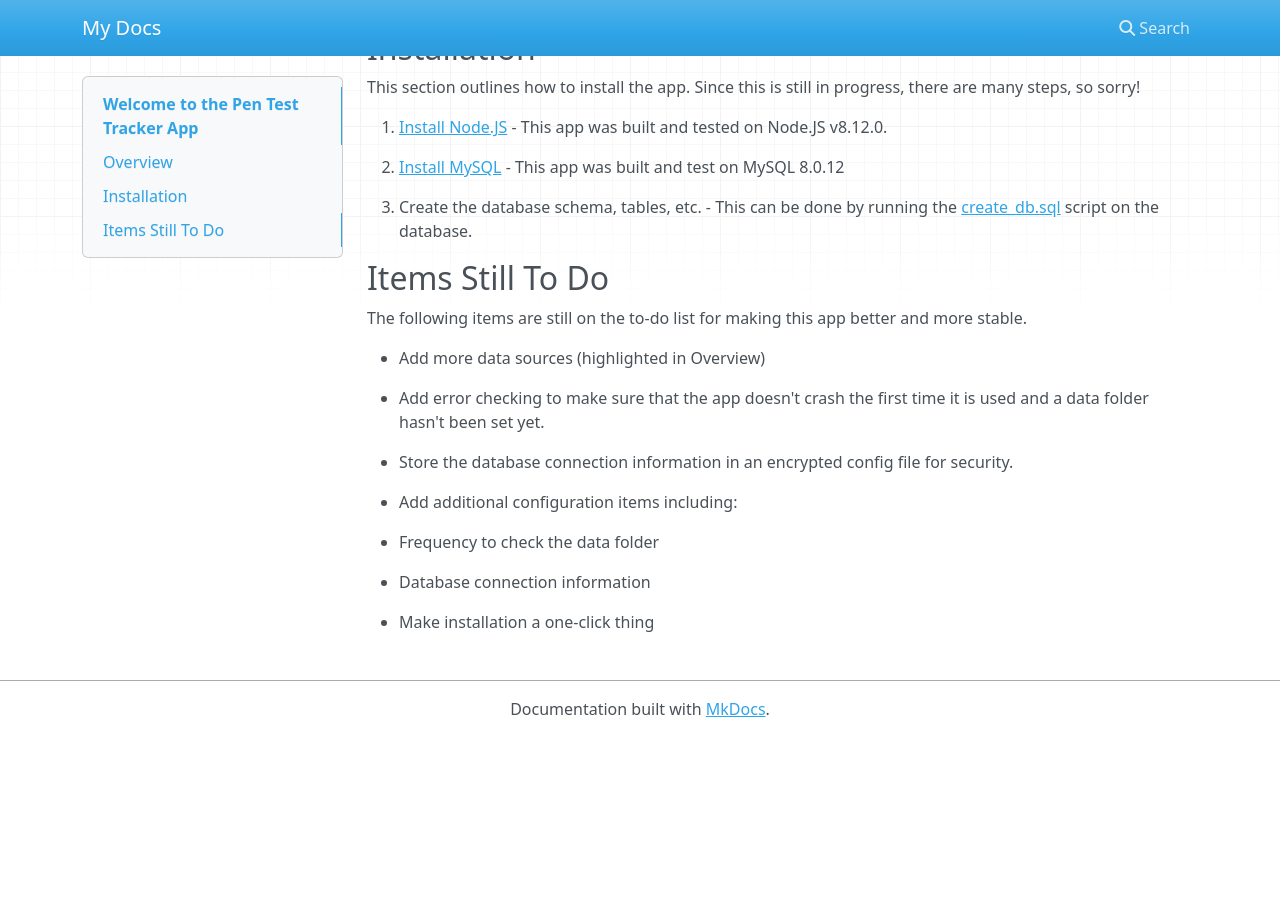
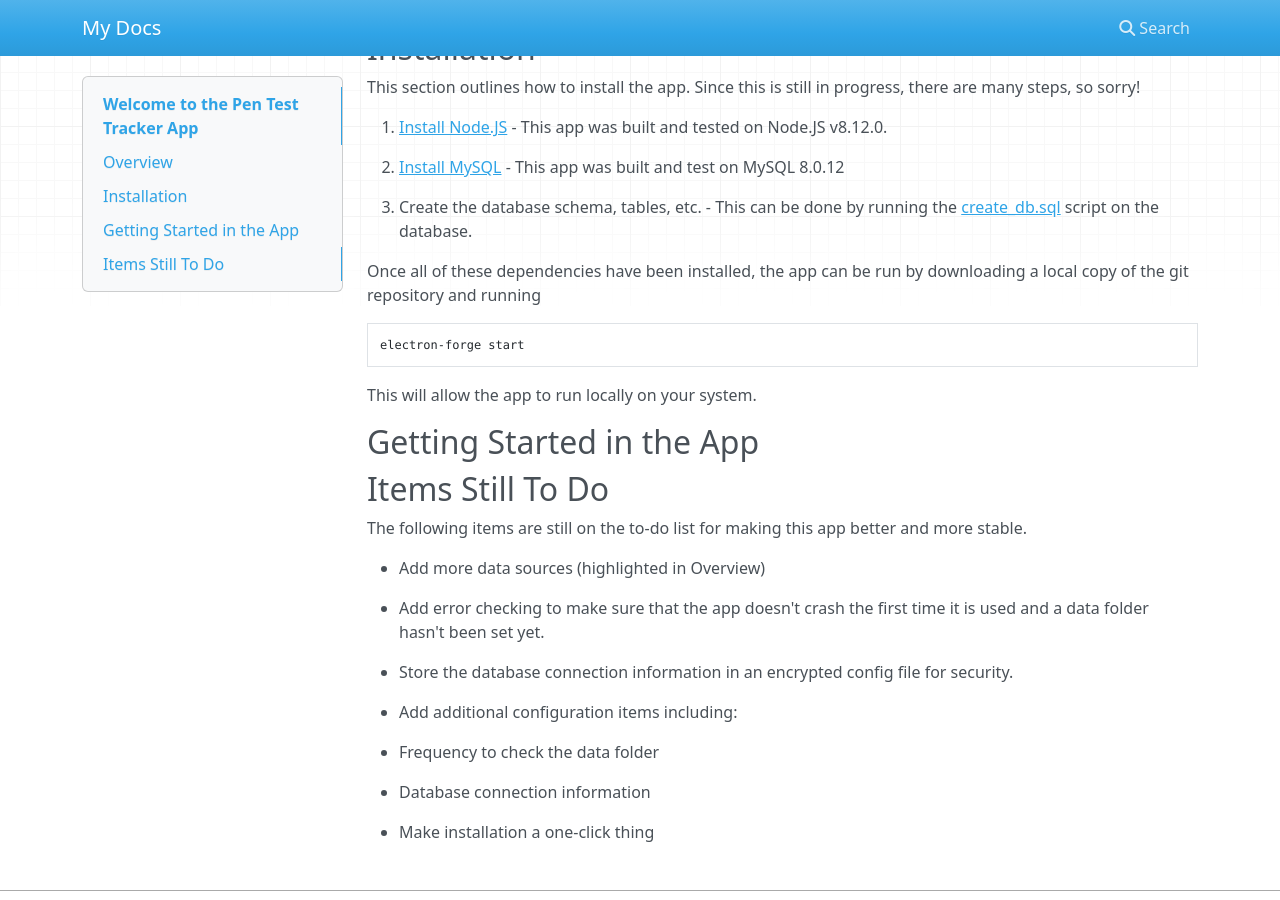
Before and after one commit to SarahLN/Pen-Test-Tracker, an MkDocs documentation site: the page built from docs/index.md, in a window 1280 px wide and 900 px high, scrolled down 728 px. Built offline with MkDocs 1.6.1, drawn with Linux system fonts in a browser that asks for light colours; nearby versions of some CDN libraries; before the commit the page ends 1465 px from its top, so only the background shows below that.

Commit message:
add getting started section

````diff
--- a/docs/index.md
+++ b/docs/index.md
@@ -44,6 +44,16 @@ are many steps, so sorry!
 
 3. Create the database schema, tables, etc. - This can be done by running the [create_db.sql](./create_db.sql) script on the database.
 
+Once all of these dependencies have been installed, the app can be run by downloading
+a local copy of the git repository and running
+```shell
+electron-forge start
+```
+This will allow the app to run locally on your system.
+
+## Getting Started in the App
+
+
 
 ## Items Still To Do
 
````
